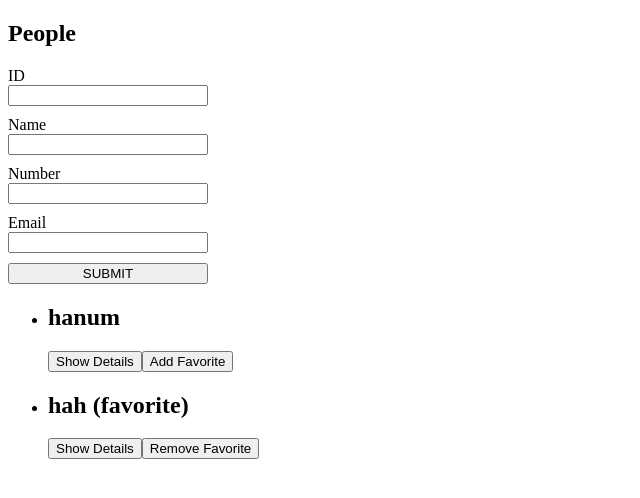
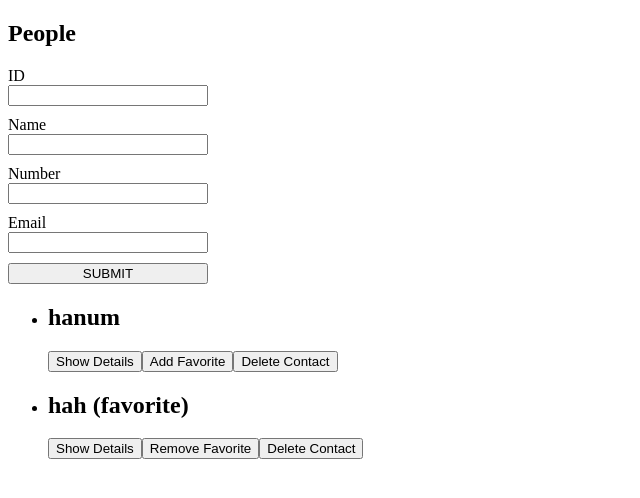
Before and after one commit to 0hhanum/VuePractice, a Vue app in the folder app/: page / in a window 1280 px wide. Shown: the top 498 px of the page, without its empty margins (0-640 px from the left). Built offline with nearby package versions, Linux system fonts and the light colour scheme.

Commit message:
Delete element from array (why pop doesn't trigger observer?)

```diff
--- a/app/src/App.vue
+++ b/app/src/App.vue
@@ -10,6 +10,7 @@
         :key="person.id"
         :person="person"
         @toggle-favorite="toggleFavoriteStatus"
+        @delete-contact="deleteContact"
       />
     </ul>
   </section>
@@ -54,6 +55,9 @@ const app = {
       }
       this.people.push(newPerson);
     },
+    deleteContact(id) {
+      this.people = this.people.filter((person) => person.id !== id);
+    },
   },
   components: {
     "add-person": AddPerson,
--- a/app/src/components/Contact.vue
+++ b/app/src/components/Contact.vue
@@ -11,6 +11,7 @@
       <li><strong>Phone: </strong>{{ person.number }}</li>
       <li><strong>Email: </strong>{{ person.email }}</li>
     </ul>
+    <button @click="deleteContact">Delete Contact</button>
   </li>
 </template>
 <script>
@@ -27,7 +28,7 @@ export default {
       detailVisible: false,
     };
   },
-  emits: ["toggle-favorite"],
+  emits: ["toggle-favorite", "delete-contact"],
   methods: {
     toggleDetails() {
       this.detailVisible = !this.detailVisible;
@@ -35,6 +36,9 @@ export default {
     toggleFavorite() {
       this.$emit("toggle-favorite", this.person.id);
     },
+    deleteContact() {
+      this.$emit("delete-contact", this.person.id);
+    },
   },
 };
 </script>
```
